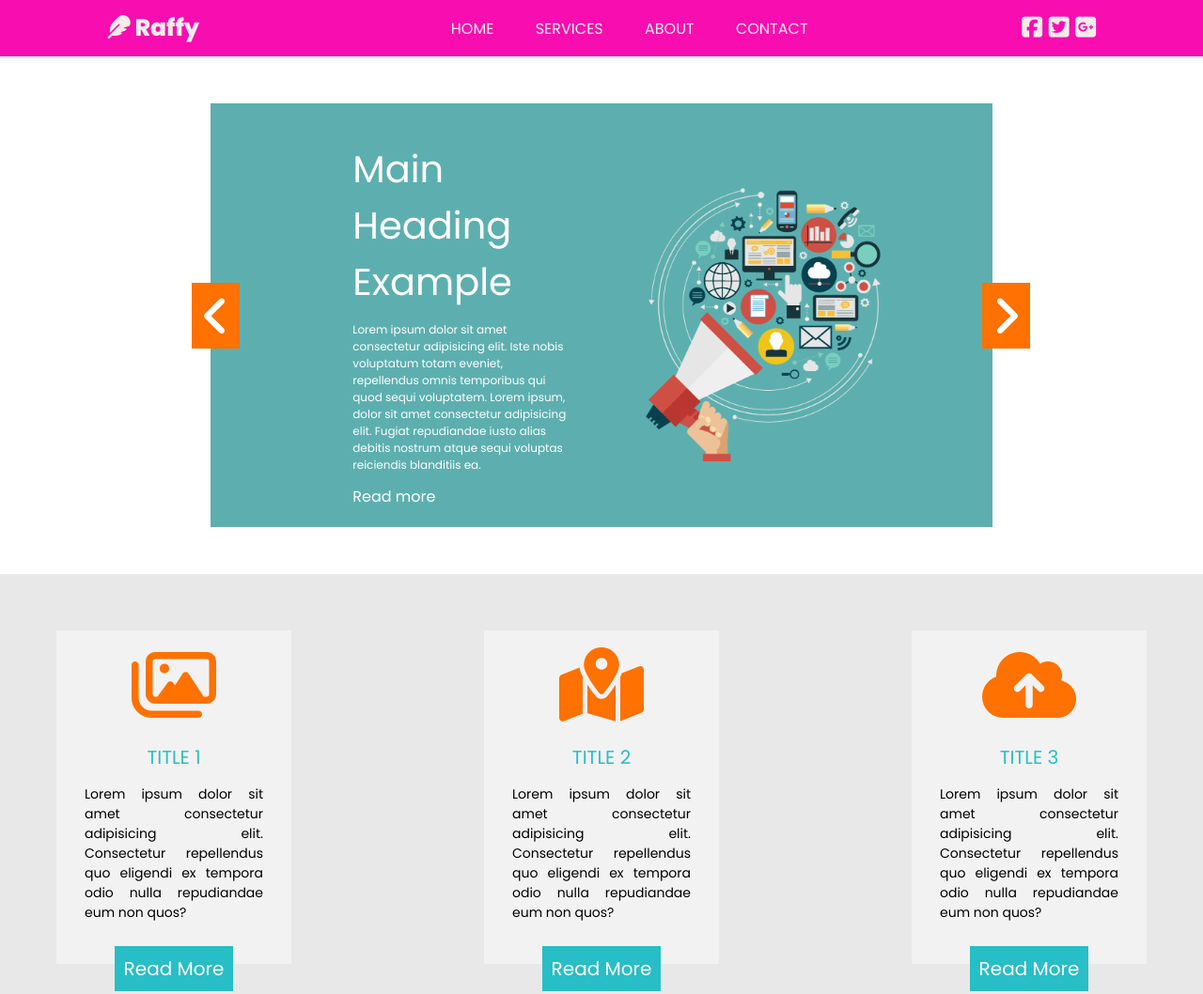
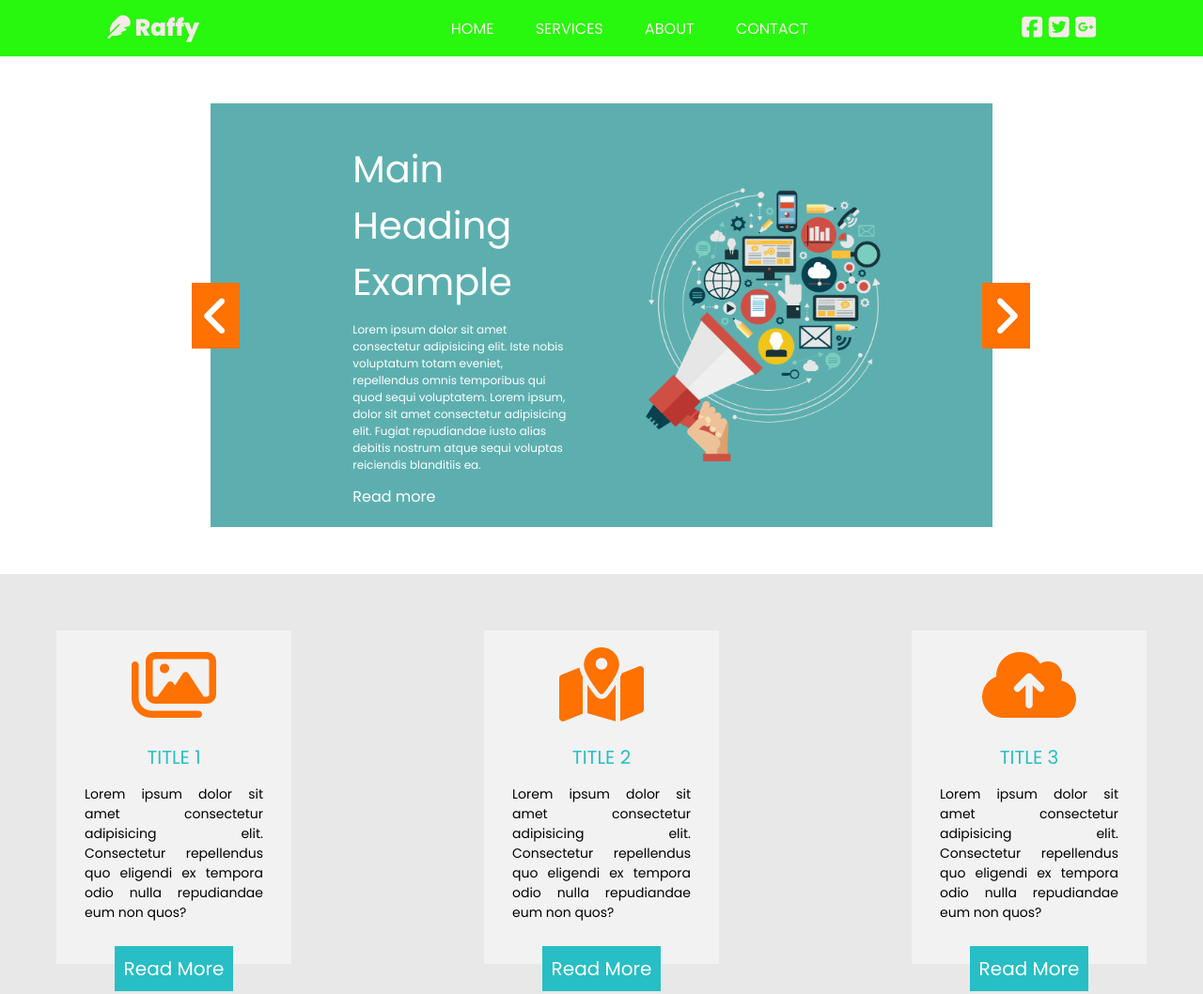
Before and after one commit to raffytaactaac/faux-website, a plain HTML site: page index.html in a window 1280 px wide. Shown: the top 1058 px of the page at 94% size. Drawn offline with nearby package versions, Linux system fonts and the light colour scheme.

Commit message:
color green

```diff
--- a/assets/style.css
+++ b/assets/style.css
@@ -7,7 +7,7 @@ body {
 .faux-nav {
     width: auto;
     height: 60px;
-    background-color: #f80db1;
+    background-color: #28f80d;
     display: flex;
     justify-content: space-around;
     align-items: center;
```
